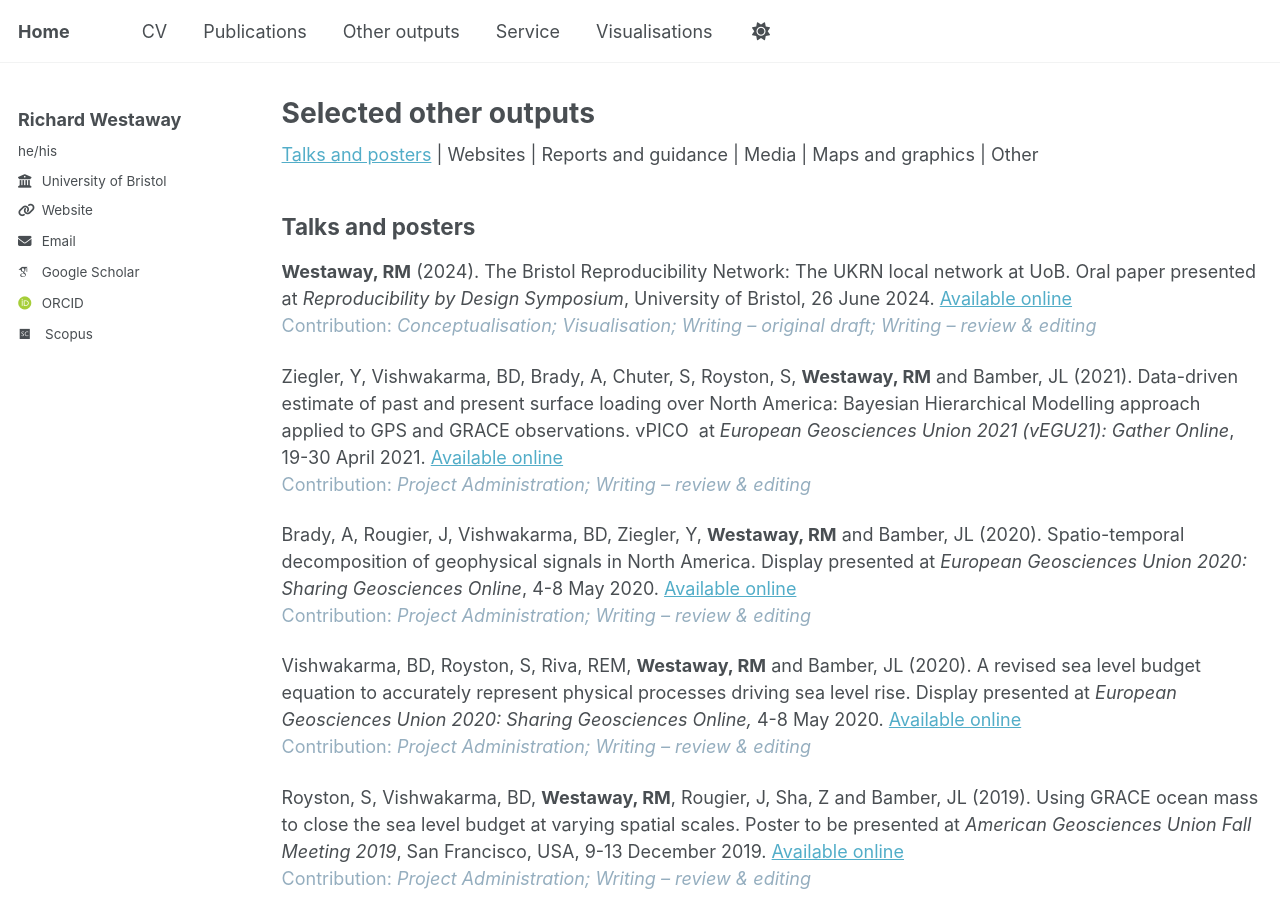
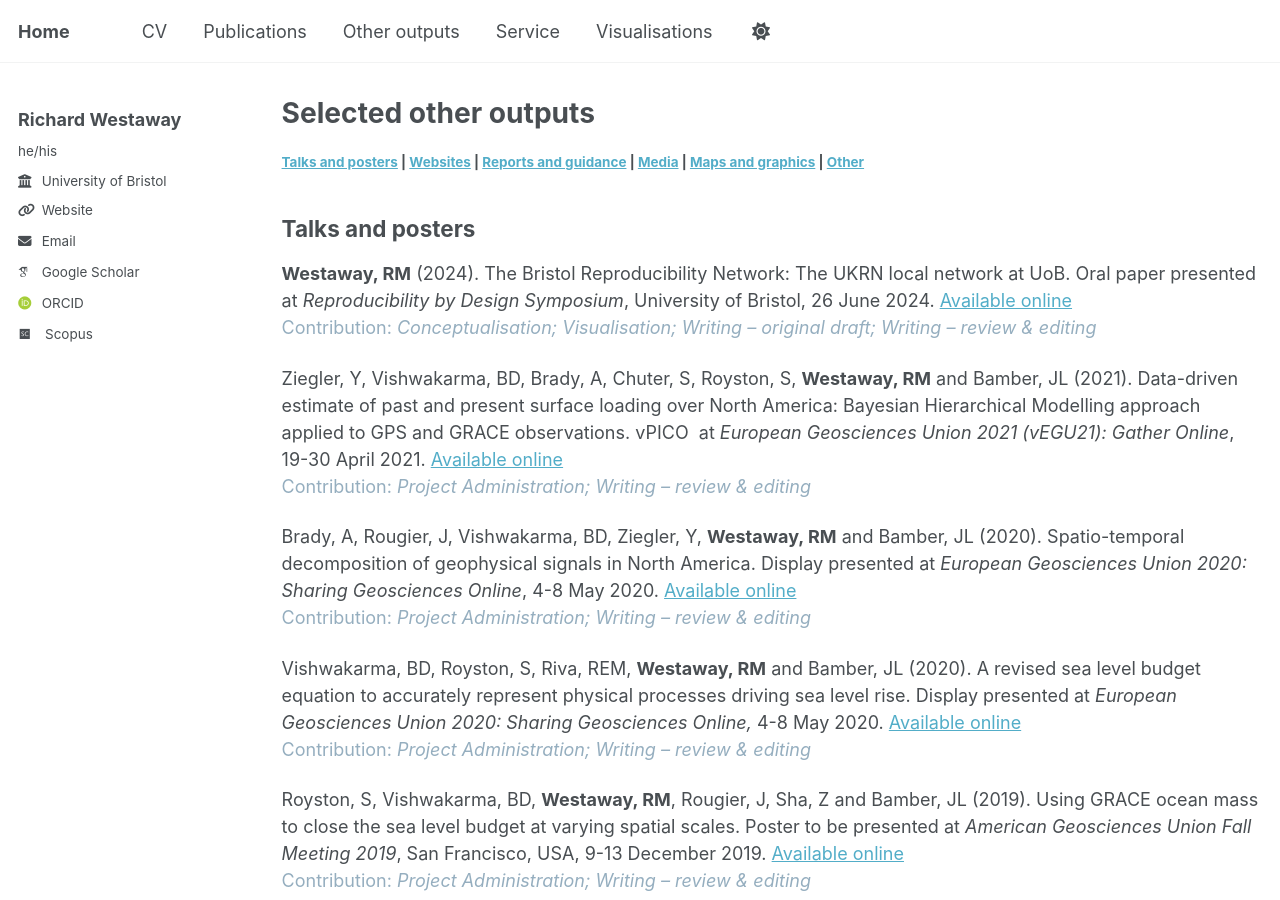
Before and after one commit to richardwestaway/richardwestaway.github.io, a Jekyll site: the page built from _pages/outputs.html, in a window 1280 px wide and 900 px high. Built offline with Jekyll 4.4.1, drawn with Linux system fonts in a browser that asks for light colours; some web fonts are replaced; part of the change alters nothing that is shown.

```diff
--- a/_pages/outputs.html
+++ b/_pages/outputs.html
@@ -13,7 +13,7 @@ author_profile: true
 
 {% include base_path %}
 
-<a href="#talks">Talks and posters</a>  |  Websites  |  Reports and guidance  |  Media  |  Maps and graphics  |  Other
+<h4><a href="#talks">Talks and posters</a>  |  <a href="#websites">Websites</a>  |  <a href="#reports">Reports and guidance</a>  |  <a href="#media">Media</a>  |  <a href="#graphics">Maps and graphics</a>  |  <a href="#other">Other</a></h4>
 
 <h2 id="talks">Talks and posters</h2>
 
@@ -82,7 +82,7 @@ information package for the UK. Awareness-raising poster, March 2008. <a href="h
 
 <p>Lane, SN, Hicks, DM, <strong>Westaway, RM</strong> &amp; Duncan, MJ (1999). Development of digital photogrammetry for automated monitoring of large-gravel bed rivers. Poster presented at <em>Image and Vision Computing New Zealand 1999 Conference</em>, 30 - 31 August 1999, Christchurch, New Zealand. <a href="https://richardwestaway.github.io/files/1999-IVCNZ-poster.pdf" target="_blank" rel="noopener">Available online</a><br /><span style="color: #95aebf;">Contribution:<em> Formal analysis; Investigation; Methodology; Writing &ndash; original draft; Writing &ndash; review &amp; editing; Visualisation</em></span></p>
 
-<h2>Websites</h2>
+<h2 id="websites">Websites</h2>
 
 <p>CASP-ICE (2023-present) CASP-ICE project website. <a href="https://sks.to/prodeminfo" target="_blank" rel="noopener">Available online</a><br /><span style="color: #95aebf;">Contribution: <em>Project Administration;&nbsp; Conceptualisation; Writing &ndash; original draft; Writing &ndash; review &amp; editing</em></span></p>
 
@@ -98,7 +98,7 @@ information package for the UK. Awareness-raising poster, March 2008. <a href="h
 
 <p>UK Climate Impacts Programme (2005-2008). UKCIP Scenarios Gateway. <a href="https://web.archive.org/web/20081230165618/http://www.ukcip.org.uk/index.php?option=com_content&task=view&id=156&Itemid=288" target="_blank" rel="noopener">Available online</a> including <a href="https://web.archive.org/web/20090418031730/http://www.ukcip.org.uk/images/stories/Tools_pdfs/whatisukcip02.pdf" target="_blank" rel="noopener">What is UKCIP02?</a> and <a href="https://web.archive.org/web/20090418031814/http://www.ukcip.org.uk/images/stories/Tools_pdfs/02headlinemessages.pdf" target="_blank" rel="noopener">UKCIP02 headline messages</a>.<br /><span style="color: #95aebf;">Contribution:&nbsp;<em>Conceptualisation; Visualisation; Writing &ndash; original draft; Writing &ndash; review &amp; editing</em></span></p>
 
-<h2>Reports and guidance</h2>
+<h2 id="reports">Reports and guidance</h2>
 
 <p><strong>Westaway, RM</strong> and Bamber, JL (2023) Periodic Reporting for period 4 - GlobalMass (Global land ice, hydrology and ocean mass trends). On <em>Cordis website</em>. <a href="https://cordis.europa.eu/project/id/694188/reporting" target="_blank" rel="noopener">Available online</a><br /><span style="color: #95aebf;">Contribution: <em>Project Administration;&nbsp; Writing &ndash; original draft; Writing &ndash; review &amp; editing</em></span></p>
 
@@ -197,7 +197,7 @@ information package for the UK. Awareness-raising poster, March 2008. <a href="h
 
 <p>Lane, SN, Hicks, DM &amp;&nbsp;<strong>Westaway, RM</strong>&nbsp;(1999). Monitoring riverbed topography by digital photogrammetry, with particular reference to braided channels. <em>NIWA Technical Report</em>&nbsp;64.&nbsp;<a href="http://docs.niwa.co.nz/library/public/NIWAtr64.pdf" target="_blank" rel="noopener">Available online</a><br /><span style="color: #95aebf;">Contribution:<em> Formal analysis; Investigation; Methodology; Writing - original draft; Writing &ndash; review &amp; editing; Visualisation</em></span></p>
 
-<h2>Media</h2>
+<h2 id="media">Media</h2>
 
 <p><strong>Westaway, RM</strong> (2013). Materiality Assessment Prior to Reporting - a How-to Primer. In <em>Environmental Leader</em>. <a href="https://web.archive.org/web/20211224143353/https://www.environmentalleader.com/2013/11/materiality-assessment-prior-to-reporting-a-how-to-primer/" target="_blank" rel="noopener">Available online</a><br /><span style="color: #95aebf;">Contribution: <em>Conceptualisation;&nbsp;Investigation; Writing &ndash; original draft; Writing &ndash; review &amp; editing</em></span></p>
 
@@ -229,7 +229,7 @@ information package for the UK. Awareness-raising poster, March 2008. <a href="h
 
 <p>Hicks, DM, Lane, SN &amp; <strong>Westaway, RM</strong> (1999). A metric eye in the sky: photogrammetric tools for riverbed surveys. <em>Water and Atmosphere</em> 7(4), 24-27. <a href="https://richardwestaway.github.io/files/1999-A-metric-eye-in-the-sky-NIWA-Water-&-Atmosphere.pdf" target="_blank" rel="noopener">Available online</a><br /><span style="color: #95aebf;">Contribution:<em> Formal analysis; Investigation; Methodology; Writing &ndash; review &amp; editing; Visualisation</em></span></p>
 
-<h2>Maps and graphics</h2>
+<h2 id="graphics">Maps and graphics</h2>
 
 <p>Bamber, JL, Oppenheimer, M, Kopp, RE, Aspinall, WP and Cooke, RM (2022). Figures and supplementary information for 'Ice sheet contributions to future sea-level rise from structured expert judgment'. Proceedings of the National Acadamy of Science (PNAS). <a href="https://doi.org/10.1073/pnas.1817205116" target="_blank" rel="noopener">Available online</a><br /><span style="color: #95aebf;">Contribution: <em>Project Administration;&nbsp; Formal analysis; Visualisation; Writing &ndash; original draft; Writing &ndash; review &amp; editing</em></span></p>
 
@@ -247,7 +247,7 @@ information package for the UK. Awareness-raising poster, March 2008. <a href="h
 
 <p>Halcrow (2002). <em>The Futurecoast project. </em>Defra. <a href="http://www.coastalwiki.org/wiki/FUTURECOAST_project,_UK" target="_blank" rel="noopener">Overview</a> and <a href="https://coastalmonitoring.org/ccoresources/futurecoast/" target="_blank" rel="noopener">data</a> available online <br /><span style="color: #95aebf;">Contribution: <em>Software; Visualisation</em></span></p>
 
-<h2>Other</h2>
+<h2 id="other">Other</h2>
 
 <p><strong>Westaway, RM</strong> and Bamber, JL (2017). GlobalMass project brochure. <a href="https://bpb-eu-w2.wpmucdn.com/blogs.bristol.ac.uk/dist/d/388/files/2017/06/GlobalMass-brochure-FINAL.pdf" target="_blank" rel="noopener">Available online</a><br /><span style="color: #95aebf;">Contribution: <em>Project Administration; Conceptualisation; Visualization; Writing &ndash; original draft; Writing &ndash; review &amp; editing</em></span></p>
 
```
